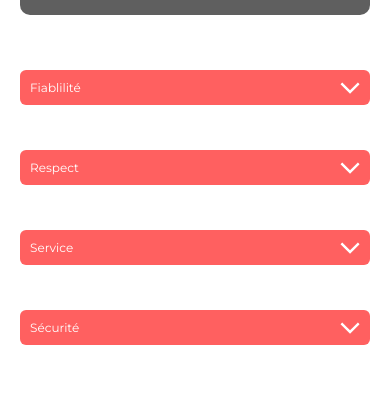
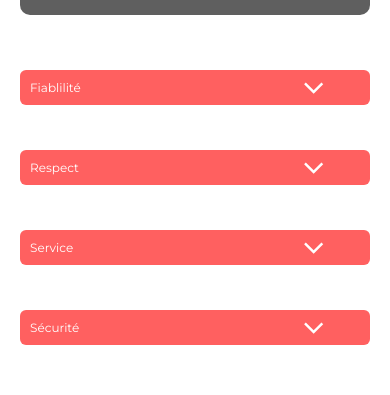
Before and after one commit to Lukylix/Kasa, a React (Create React App) app: page /about in a window 390 px wide. Shown: the part 181-576 px from the top of the page. Built offline with nearby package versions, Linux system fonts and the light colour scheme; grey boxes are pictures that could not be loaded.

Commit message:
Semantic Dropdown

```diff
--- a/src/components/Dropdown.js
+++ b/src/components/Dropdown.js
@@ -1,17 +1,14 @@
-import { useState } from "react";
 import { ReactComponent as ChevronUp } from "../assets/chevronUp.svg";
 import "../scss/components/Dropdown.scss";
 
 function Dropdown({ title, children }) {
-  const [isOpen, setIsOpen] = useState(false);
   return (
-    <div className="dropdownParent">
-      <button className={`dropdown ${isOpen && "active"}`} onClick={() => setIsOpen(!isOpen)}>
-        {title}
-        <ChevronUp />
-      </button>
-      <div>{children}</div>
-    </div>
+    <details>
+      <summary>
+        {title} <ChevronUp />
+      </summary>
+      {children}
+    </details>
   );
 }
 
--- a/src/screens/Logement.js
+++ b/src/screens/Logement.js
@@ -26,10 +26,10 @@ function Logement() {
               <img src={picture} alt={logement.title} key={index} />
             ))}
           </Carousel>
-          <section className="details">
+          <section className="details" aria-labelledby="logement-title">
             <header>
               <div>
-                <h3>{logement.title}</h3>
+                <h3 id="logement-title">{logement.title}</h3>
                 <p className="details__location">{logement.location}</p>
                 {logement.tags.map((tag, index) => (
                   <Tag name={tag} key={index} />
--- a/src/scss/components/Dropdown.scss
+++ b/src/scss/components/Dropdown.scss
@@ -1,53 +1,45 @@
 @import "../utils";
-.dropdownParent {
+
+details {
   margin-bottom: 45px;
+  &[open] summary svg {
+    transform: unset;
   }
-.dropdown {
+  summary {
+    list-style: none;
     width: 100%;
     border: none;
     border-radius: 6px;
-  text-align: left;
     padding: 10px 40px 10px 10px;
     display: flex;
     justify-content: space-between;
     align-items: center;
-
-  + div {
-    display: none;
-    font-size: 24px;
+    background-color: $primary;
+    color: white;
+    svg {
+      transform: rotate(180deg);
     }
-
-  &.active {
-    + div {
-      display: block;
+    + * {
+      height: calc(100% - 59px);
       padding: 24px;
       border-radius: 0 0 6px 6px;
-      min-height: calc(100% - 60px);
       color: $primary;
       background-color: $light-grey;
     }
-    svg {
-      transform: unset;
   }
-  }
-
-  svg {
-    display: inline;
-    height: 20px;
-    width: auto;
-    transform: rotate(180deg);
+  summary::-webkit-details-marker,
+  summary::marker {
+    display: none;
   }
 }
 
 @media screen and (max-width: 1275px) {
-  .dropdown {
+  details summary {
+    font-size: 12px;
+    + * {
+      font-size: 12px;
       padding: 10px;
-    font-size: 12px;
-    &.active + div {
-      min-height: calc(100% - 33px);
-    }
-    + div {
-      font-size: 12px;
+      height: calc(100% - 35px);
     }
     svg {
       height: 12px;
```
Lines whose indentation alone changed are shown as unchanged.
